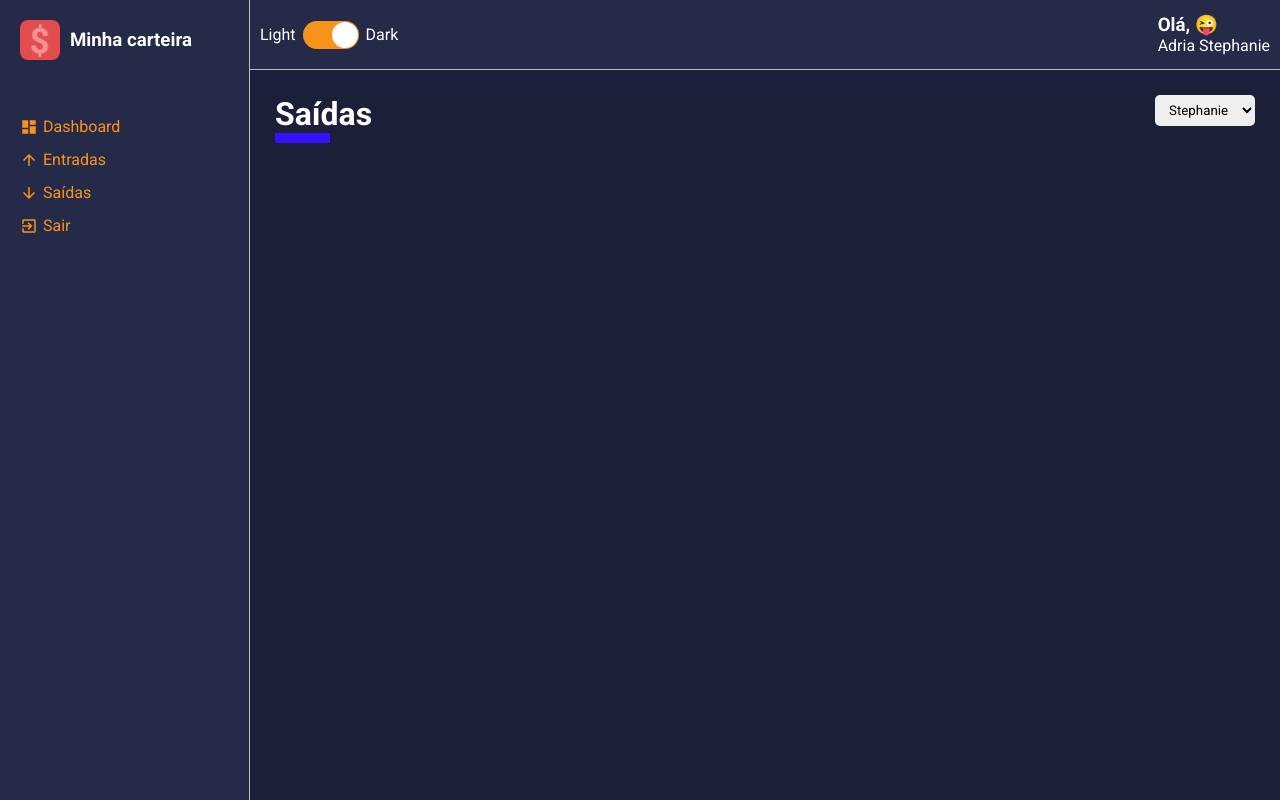
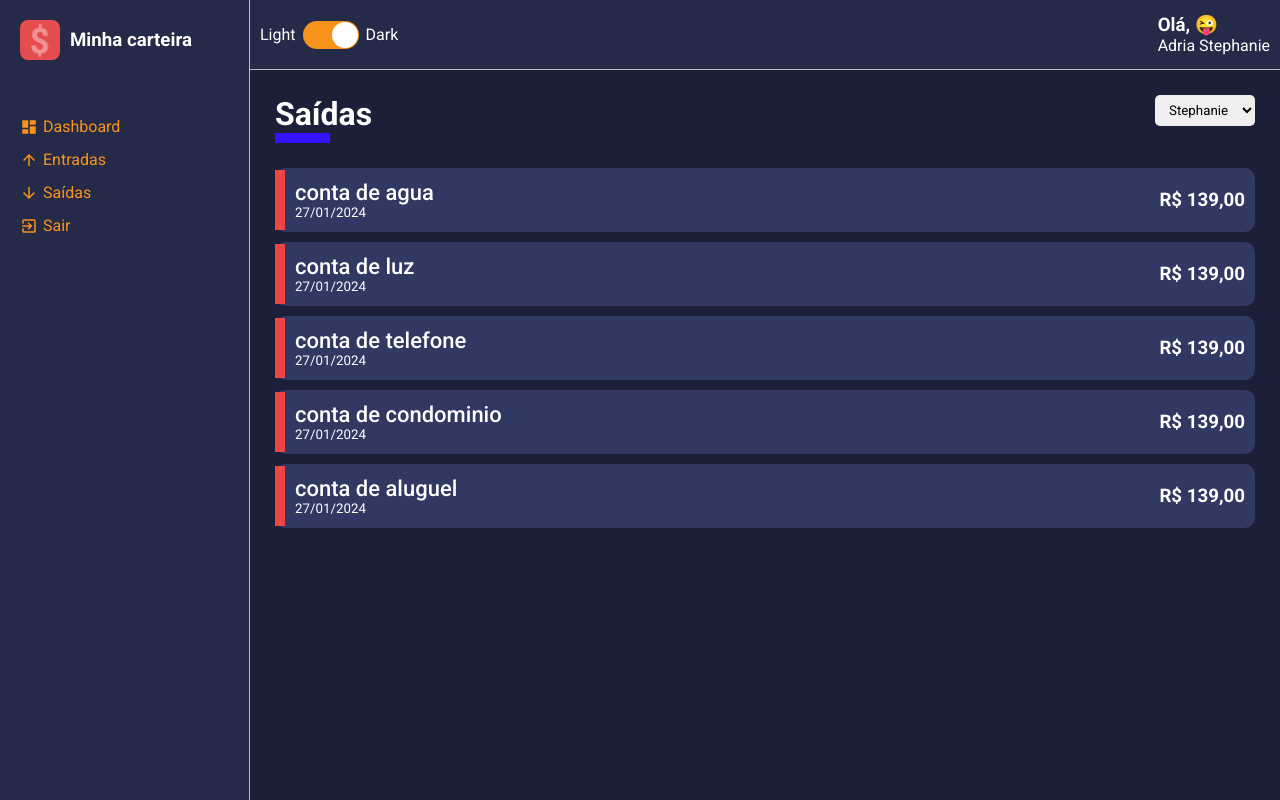
Before and after one commit to adriastephanie/minha-carteira-web, a React (Create React App) app in the folder minha_carteira/: page / in a window 1280 px wide. Built offline with nearby package versions, Linux system fonts and the light colour scheme.

Commit message:
feature:criacao do card de saida e entrada

```diff
--- /dev/null
+++ b/minha_carteira/src/components/HistoryFinanceCard/index.tsx
@@ -0,0 +1,27 @@
+import React from "react";
+import { Container, Tag } from './styles';
+
+interface IHistoryFinanceCard{
+    cardColor: string;
+    tagColor: string;
+    title: string;
+    subTitle: string;
+    amount: string;
+}
+
+const HistoryFinanceCard: React.FC<IHistoryFinanceCard> = ({
+    cardColor, tagColor, title, subTitle, amount
+}) => {
+    return (
+        <Container color={cardColor}>
+            <Tag color={tagColor} />
+            <div>
+                <span>{title}</span>
+                <small>{subTitle}</small>
+            </div>
+            <h3>{amount}</h3>
+        </Container>
+    )
+}
+
+export default HistoryFinanceCard;
--- /dev/null
+++ b/minha_carteira/src/components/HistoryFinanceCard/styles.ts
@@ -0,0 +1,55 @@
+import styled from "styled-components";
+
+interface IContainerProps{
+
+}
+
+interface ITagProps{
+
+}
+
+export const Container = styled.div<IContainerProps>`
+    background-color: ${props => props.color};
+    list-style: none;
+    border-radius: 10px;
+
+    margin: 10px 0;
+    padding: 12px 10px;
+
+    display: flex;
+    justify-content: space-between;
+    align-items: center;
+
+    cursor: pointer;
+    transition: all .3s;
+
+    position: relative;
+
+    &:hover {
+        opacity: .7;
+        transform: translateX(10px);
+    }
+
+    > div {
+        display: flex;
+        flex-direction: column;
+        justify-content: space-between;
+
+        padding-left: 10px;
+    }
+
+    > div span {
+        font-size: 22px;
+        font-weight: 500;
+    }
+
+
+`;
+
+export const Tag = styled.div<ITagProps>`
+    width: 10px;
+    height: 60px;
+    background-color: ${props => props.color};
+    position: absolute;
+    left: 0;
+`;
--- a/minha_carteira/src/pages/List/index.tsx
+++ b/minha_carteira/src/pages/List/index.tsx
@@ -1,7 +1,8 @@
 import React from "react";
-import { Container } from "./styles";
+import { Container, Content } from "./styles";
 import ContentHeader from "../../components/ContentHeader";
 import SelectInput from "../../components/SelectInput";
+import HistoryFinanceCard from "../../components/HistoryFinanceCard";
 
 const Lista: React.FC = () => {
     const options = [
@@ -14,6 +15,13 @@ const Lista: React.FC = () => {
              <ContentHeader title="Saídas" lineColor="#3511ff">
                 <SelectInput options={options}/>
             </ContentHeader>
+            <Content>
+                <HistoryFinanceCard cardColor={"#313862"} tagColor={"#E44"} title={"conta de agua"} subTitle={"27/01/2024"} amount={"R$ 139,00"}/>
+                <HistoryFinanceCard cardColor={"#313862"} tagColor={"#E44"} title={"conta de luz"} subTitle={"27/01/2024"} amount={"R$ 139,00"}/>
+                <HistoryFinanceCard cardColor={"#313862"} tagColor={"#E44"} title={"conta de telefone"} subTitle={"27/01/2024"} amount={"R$ 139,00"}/>
+                <HistoryFinanceCard cardColor={"#313862"} tagColor={"#E44"} title={"conta de condominio"} subTitle={"27/01/2024"} amount={"R$ 139,00"}/>
+                <HistoryFinanceCard cardColor={"#313862"} tagColor={"#E44"} title={"conta de aluguel"} subTitle={"27/01/2024"} amount={"R$ 139,00"}/>
+            </Content>
         </Container>
     )
 }
--- a/minha_carteira/src/pages/List/styles.ts
+++ b/minha_carteira/src/pages/List/styles.ts
@@ -1,3 +1,6 @@
 import styled from "styled-components";
 
 export const Container = styled.div``;
+
+
+export const Content = styled.div``;
```
